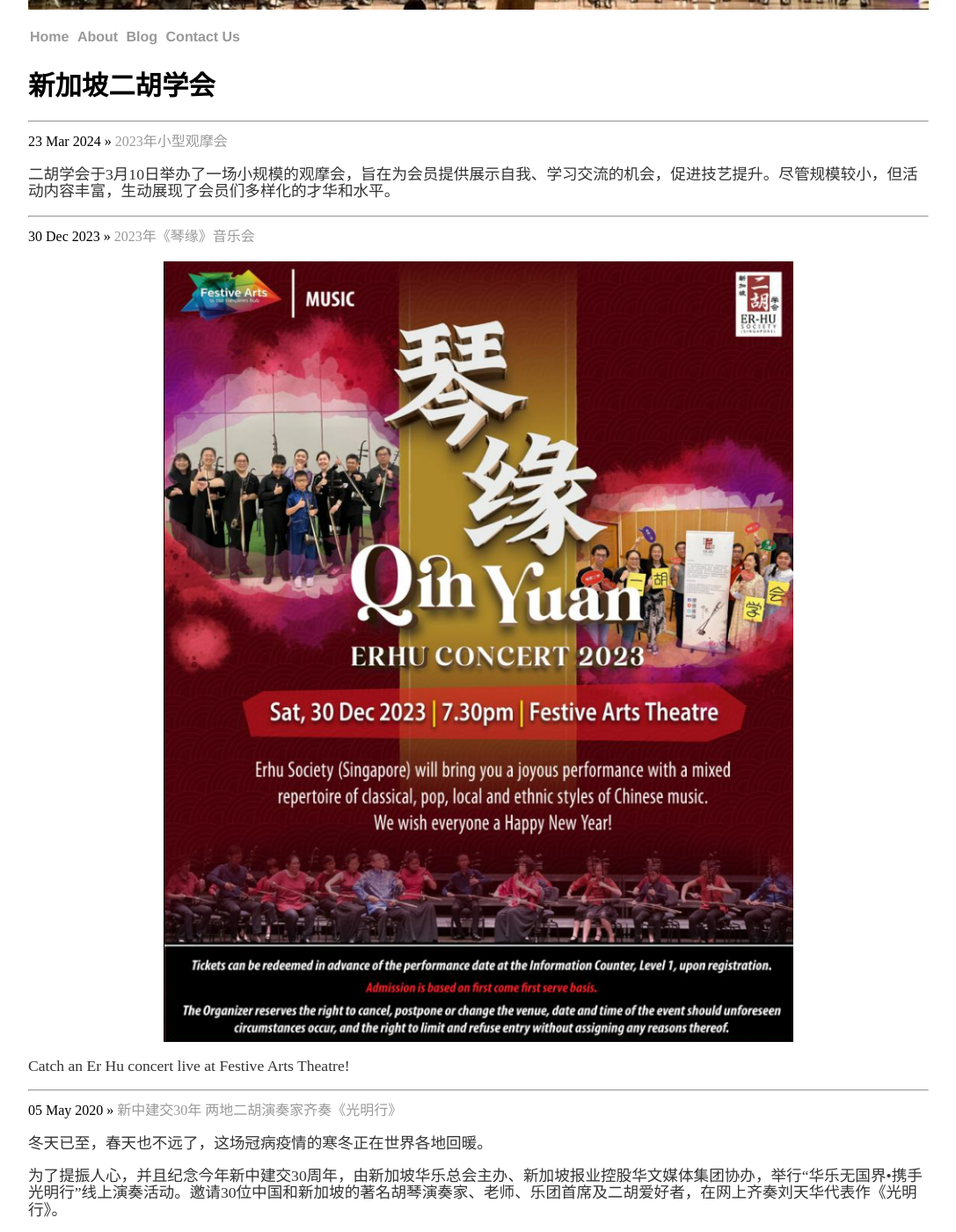
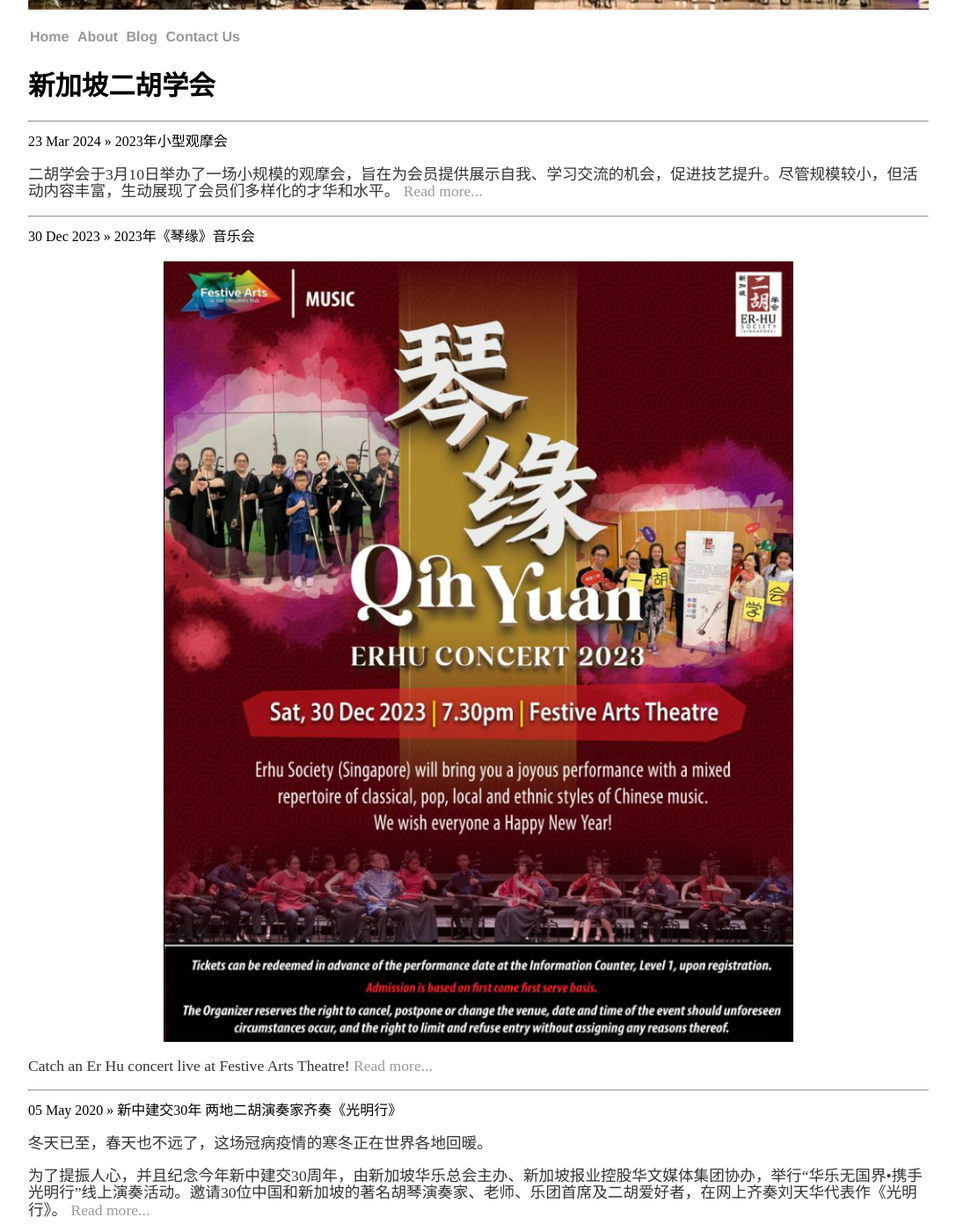
Before and after one commit to sgerhusociety/sgerhusociety.github.io, a Jekyll site: the page built from index.html, in a window 1280 px wide and 1400 px high, scrolled down 518 px. Shown: the whole window at 88% size, without its empty margins (96-1183 px from the left). Built offline with Jekyll 4.4.1, drawn with Linux system fonts in a browser that asks for light colours; some of the changed text lies outside the part shown.

Commit message:
feat: add Read More link

```diff
--- a/blog/index.html
+++ b/blog/index.html
@@ -7,6 +7,8 @@
 <ul class="posts">
 
   {% for post in site.posts %}
-    <li><span>{{ post.date | date_to_string }}</span> » <a href="{{ post.url }}" title="{{ post.title }}">{{ post.title }}</a></li>
+    <li>
+      <span>{{ post.date | date_to_string }}</span> » <a href="{{ post.url }}" title="{{ post.title }}">{{ post.title }}</a>
+    </li>
   {% endfor %}
 </ul>
--- a/index.html
+++ b/index.html
@@ -11,10 +11,9 @@
 
 			<span>{{ post.date | date_to_string }}</span>
 			»
-			<a href="{{ post.url }}" title="{{ post.title }}">
-				{{ post.title }}
-			</a>
-			{{ post.excerpt }}
+			{{ post.title }}
+			{{ post.content | split: site.excerpt_separator | first }}
+			<a class="read-more" href="{{ site.baseurl }}{{ post.url }}">Read more...</a>
 		{% endif %}
 	{% endfor %}
 </div><!-- /.blurb -->
```
